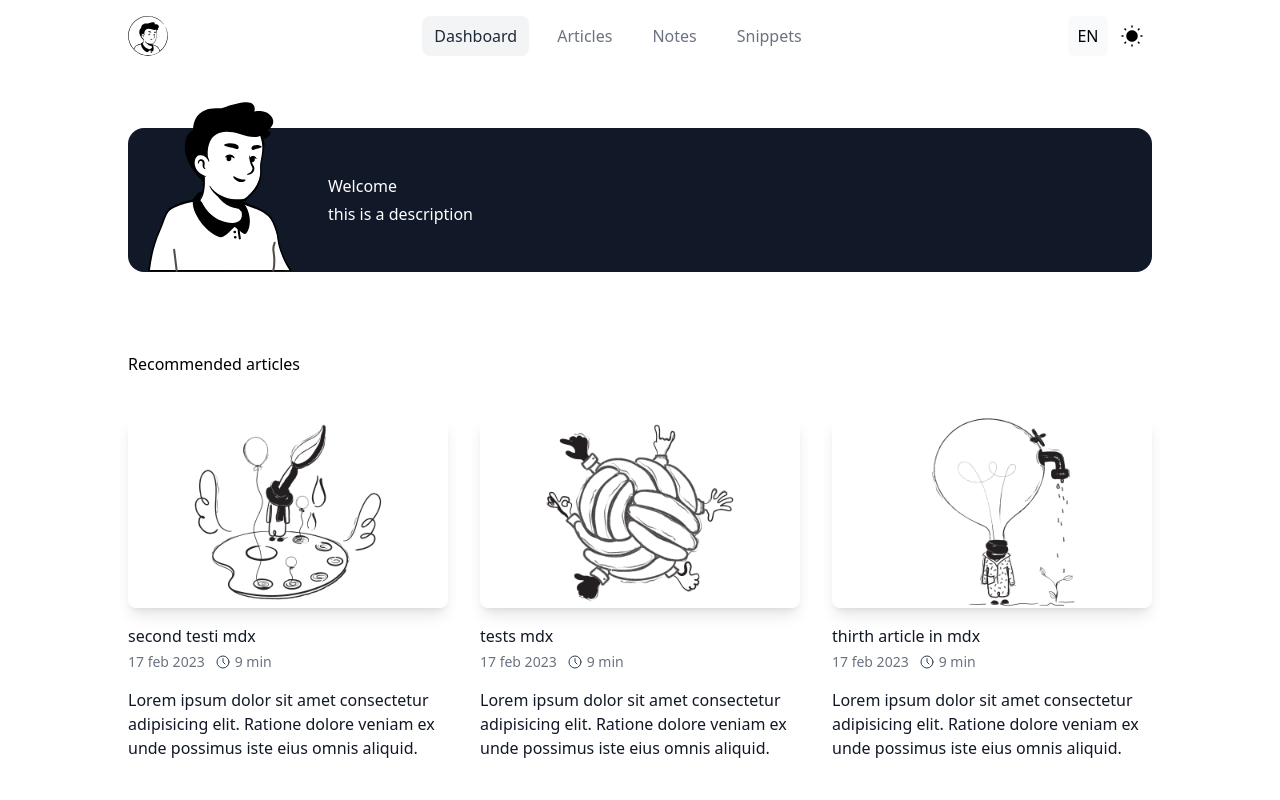
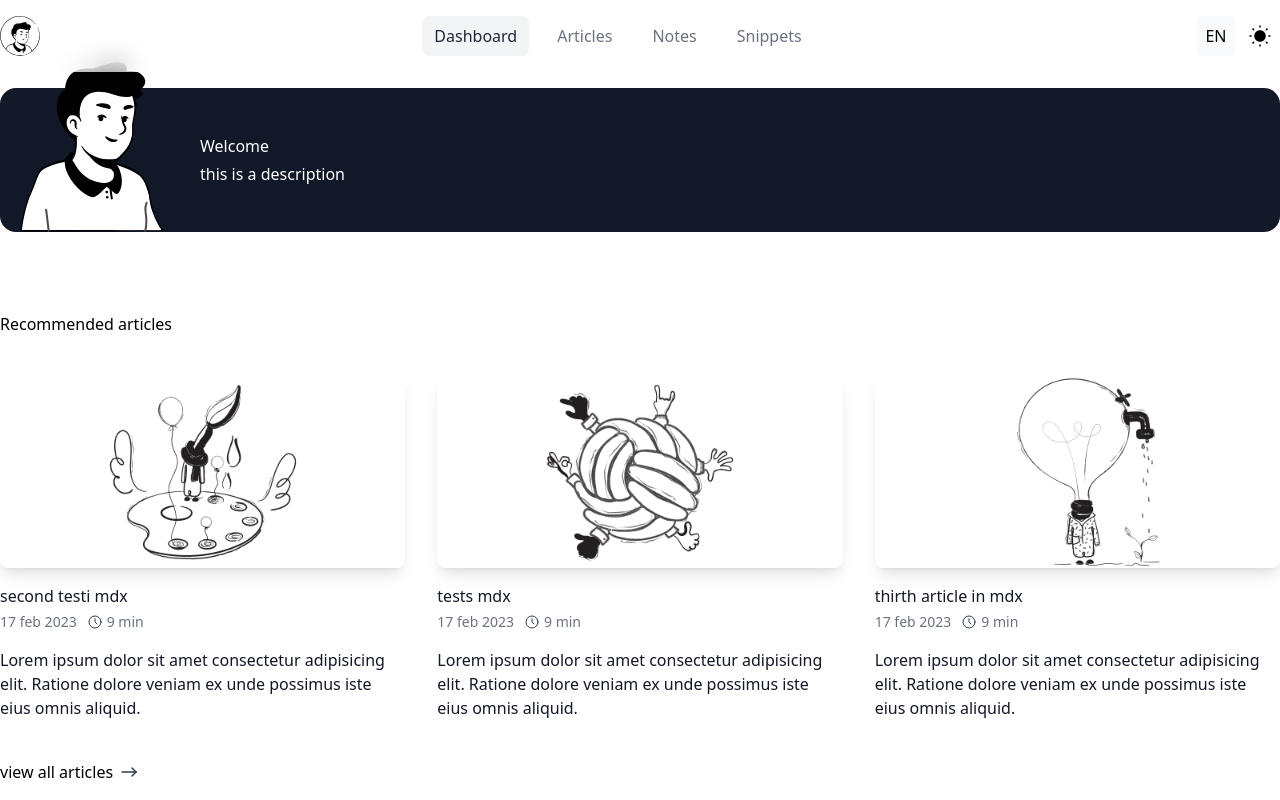
Before and after one commit to rodri-alfonso/blog, a Next.js app: page / in a window 1280 px wide. Shown: the top 800 px of the page. Built offline with nearby package versions, Linux system fonts and the light colour scheme.

Commit message:
[UPDATE] Update import paths and tailwind config

```diff
--- a/components/layouts/Page.tsx
+++ b/layouts/Page.tsx
@@ -1,6 +1,6 @@
 import Head from 'next/head'
-import Header from '@/components/Header'
-import Footer from '../Footer'
+import Header from '@components/Header'
+import Footer from '@components/Footer'
 
 interface PageProps {
 	title: string
@@ -13,7 +13,7 @@ export default function Page({ title, description, children, footer }: PageProps
 	return (
 		<div className='max-w-screen-lg mx-auto grid gap-4'>
 			<Header />
-			<main className='pt-10 '>{children}</main>
+			<main className='pt-10'>{children}</main>
 			{footer && <Footer />}
 		</div>
 	)
--- a/pages/articles/index.tsx
+++ b/pages/articles/index.tsx
@@ -1,4 +1,4 @@
-import Page from '@/components/layouts/Page'
+import Page from '@/layouts/Page'
 import { getPartialContent } from '@/utils/content'
 import { PartialContent } from '../../types'
 import Link from 'next/link'
--- a/tailwind.config.js
+++ b/tailwind.config.js
@@ -4,13 +4,13 @@ module.exports = {
 		'./pages/**/*.{js,ts,jsx,tsx,mdx}',
 		'./components/**/*.{js,ts,jsx,tsx,mdx}',
 		'./app/**/*.{js,ts,jsx,tsx,mdx}',
+		'./layout/**/*.{js,ts,jsx,tsx,mdx}',
 	],
 	theme: {
 		extend: {
 			backgroundImage: {
 				'gradient-radial': 'radial-gradient(var(--tw-gradient-stops))',
-        'gradient-conic':
-          'conic-gradient(from 180deg at 50% 50%, var(--tw-gradient-stops))',
+				'gradient-conic': 'conic-gradient(from 180deg at 50% 50%, var(--tw-gradient-stops))',
 			},
 		},
 	},
```
Also changed, not shown: pages/index.tsx (+4 -4 lines), tsconfig.json (+6 -1 lines). Lines whose indentation alone changed are shown as unchanged.
